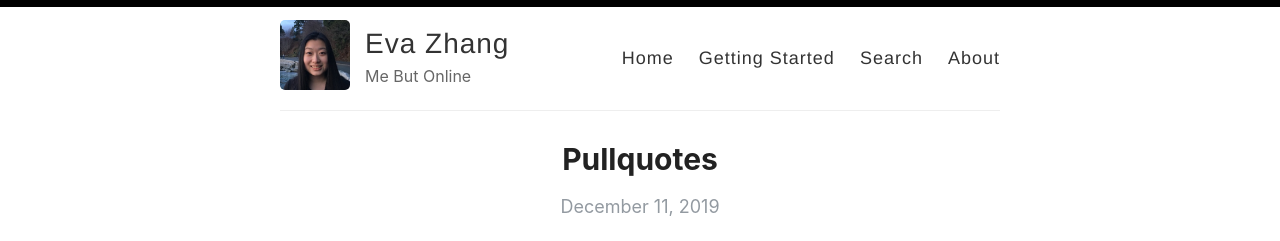
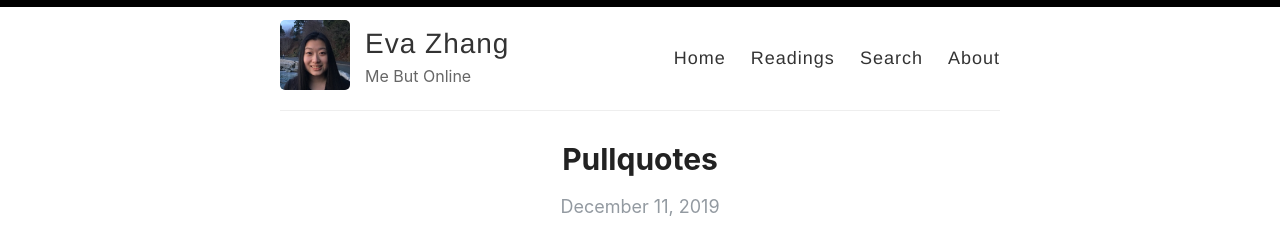
Before and after one commit to evazhang612/sokt-landing, a Jekyll site: the page built from index.html, in a window 1280 px wide and 900 px high. Shown: the top 241 px of the window. Built offline with Jekyll 4.4.1, drawn with Linux system fonts in a browser that asks for light colours; the list of posts is cut into pages by our own code.

Commit message:
Readings.

```diff
--- a/_layouts/default.html
+++ b/_layouts/default.html
@@ -28,7 +28,7 @@
 
             <nav>
               <a href="{{ site.baseurl }}/">Home</a>
-              <a href="{{ site.baseurl }}/getting-started">Getting Started</a>
+              <a href="{{ site.baseurl }}/read">Readings</a>
               <a href="{{ site.baseurl }}/search">Search</a>
               <a href="{{ site.baseurl }}/about">About</a>
             </nav>
```
